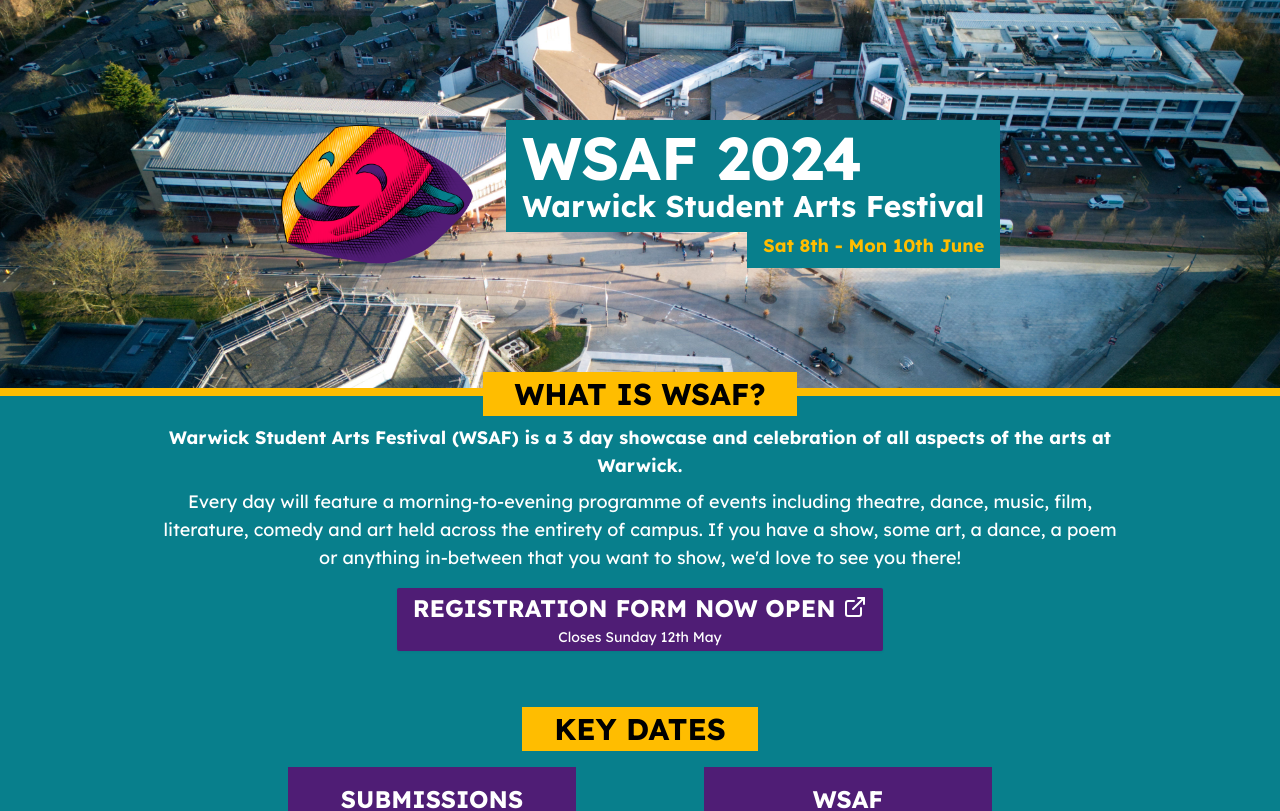
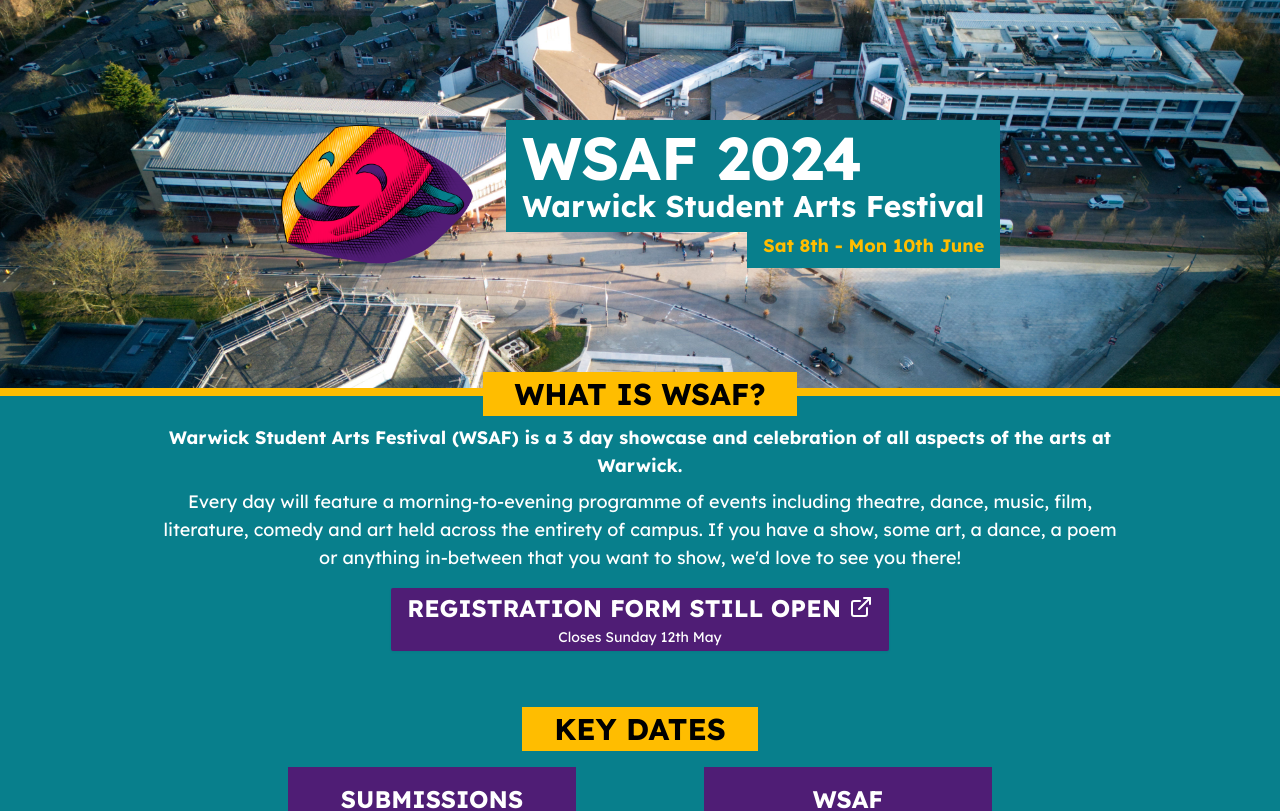
Before and after one commit to WarwickStudentArtsFestival/WSAF24-Website, a Next.js app: page / in a window 1280 px wide. Shown: the top 811 px of the page. Built offline with nearby package versions, Linux system fonts and the light colour scheme.

Commit message:
:speech_balloon: Update submission date in all locations

```diff
--- a/src/app/components/about.tsx
+++ b/src/app/components/about.tsx
@@ -22,7 +22,7 @@
           className="inline-block bg-secondary m-4 px-4 py-1 rounded-sm drop-shadow-sm hover:scale-105"
         >
           <span className="text-xl lg:text-2xl uppercase font-bold">
-            Registration Form Now Open{' '}
+            Registration Form Still Open{' '}
             <FiExternalLink className="inline-block mb-2" />
           </span>
           <span className="block text-sm">Closes Sunday 12th May</span>
```
